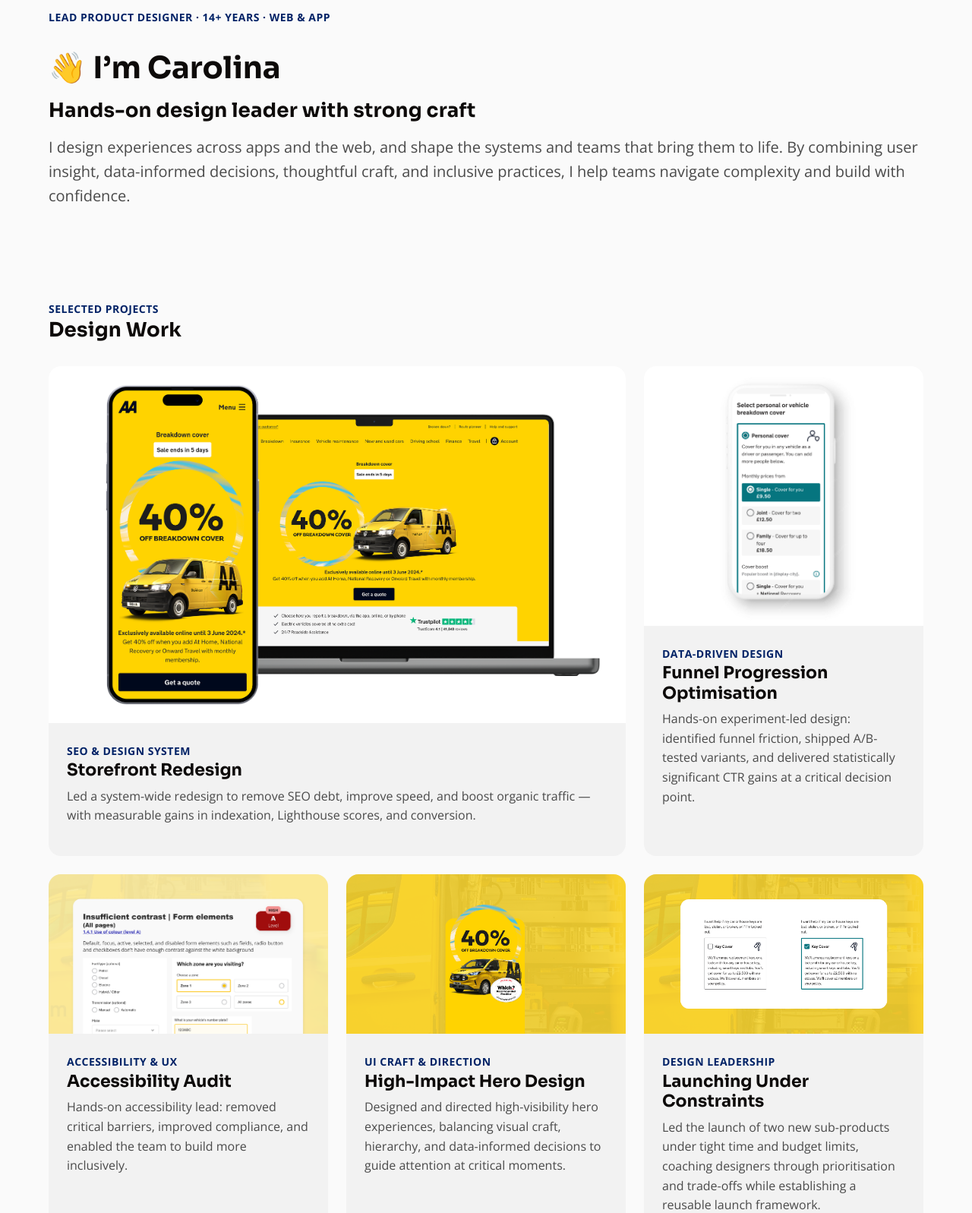
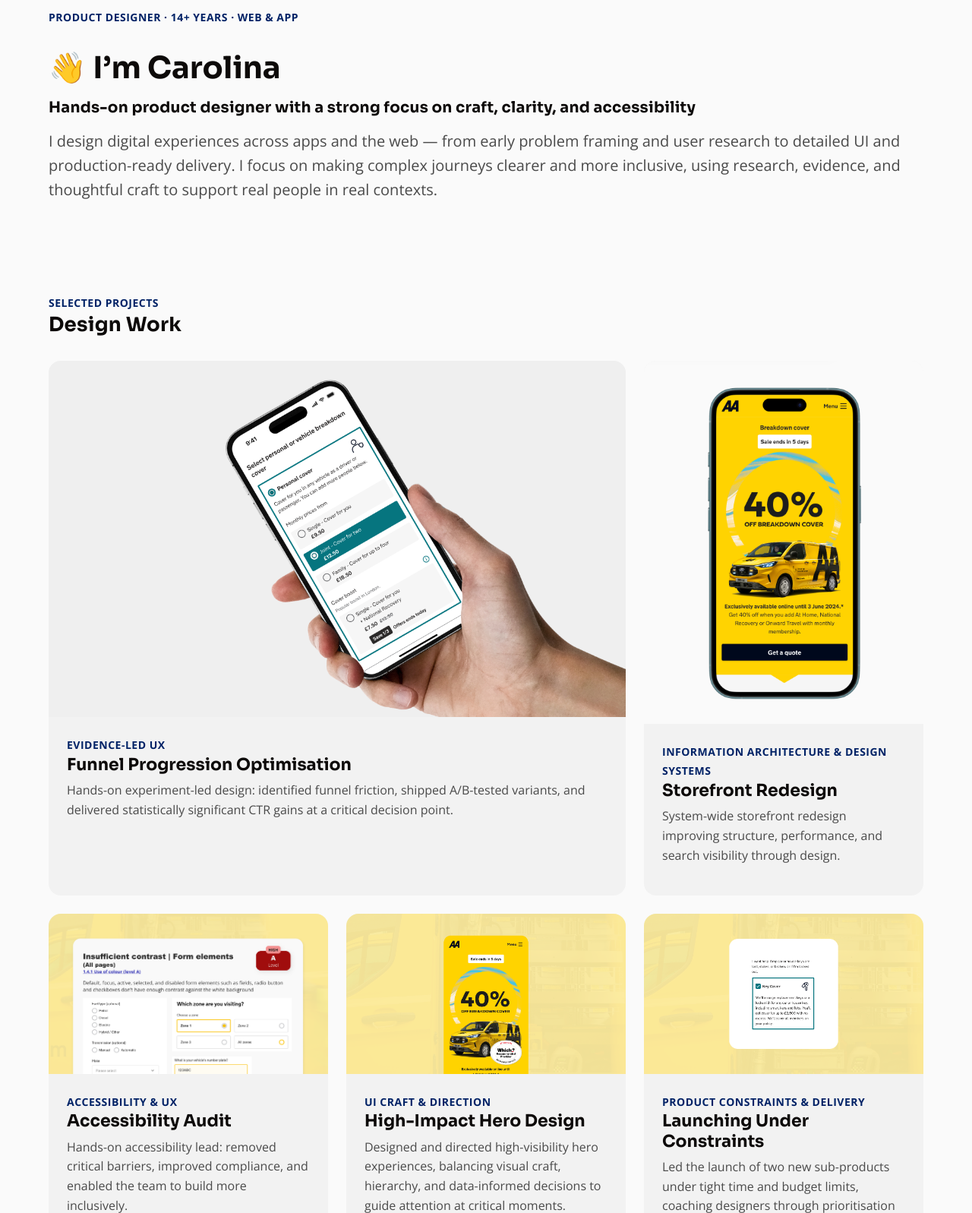
Before and after one commit to carolinadeaguiar/portfolio, a plain HTML site: page index.html in a window 1280 px wide. Shown: the part 140-1737 px from the top of the page at 76% size. Drawn offline with nearby package versions, Linux system fonts and the light colour scheme.

Commit message:
Update index.html
focused on the craft home page

```diff
--- a/index.html
+++ b/index.html
@@ -1,5 +1,5 @@
 <!DOCTYPE html>
-<html lang="en">
+<html lang="en-GB">
 <head>
   <meta charset="UTF-8">
   <meta name="viewport" content="width=device-width, initial-scale=1.0">
@@ -37,10 +37,10 @@
       <div class="container">
         <div class="hero__grid">
           <div class="hero__content animate-fade-in">
-            <span class="hero__caption">Lead Product Designer · 14+ years · Web & App</span>
+            <span class="hero__caption">Product Designer · 14+ years · Web & App</span>
             <h1 id="hero-title" class="hero__title"><span class="wave-emoji">👋</span> I’m Carolina</h1>
-            <h2>Hands-on design leader with strong craft</h2>
-            <p class="hero__text">I design experiences across apps and the web, and shape the systems and teams that bring them to life. By combining user insight, data-informed decisions, thoughtful craft, and inclusive practices, I help teams navigate complexity and build with confidence.</p>
+            <h2 class="hero__subtitle">Hands-on product designer with a strong focus on craft, clarity, and accessibility</h2>
+            <p class="hero__text">I design digital experiences across apps and the web — from early problem framing and user research to detailed UI and production-ready delivery. I focus on making complex journeys clearer and more inclusive, using research, evidence, and thoughtful craft to support real people in real contexts.</p>
             <!--
             <a href="#work" class="btn btn--primary">View My Work</a>
             -->
@@ -59,33 +59,33 @@
 
         <div class="bento-grid bento-grid--5">
           <!-- Project 1 -->
-          <article class="bento-card animate-fade-in">
-            <a href="seo-optimisation.html" class="bento-card__link">
+          <article class="bento-card animate-fade-in animate-delay-1">
+            <a href="cro-iterations.html" class="bento-card__link">
               <img
-                src="images/project-seo/front-SEO.png"
-                alt="SEO & performance new redesign showing the new scores"
+                src="images/project-cro/front-cro-phone.png"
+                alt="Cover selection CRO variant test interface"
                 class="bento-card__image"
               >
               <div class="bento-card__content">
-                <span class="bento-card__caption">SEO & Design System</span>
-                <h3 class="bento-card__title">Storefront Redesign</h3>
-                <p class="bento-card__text">Led a system-wide redesign to remove SEO debt, improve speed, and boost organic traffic — with measurable gains in indexation, Lighthouse scores, and conversion.</p>
+                <span class="bento-card__caption">Evidence-led UX</span>
+                <h3 class="bento-card__title">Funnel Progression Optimisation</h3>
+                <p class="bento-card__text">Hands-on experiment-led design: identified funnel friction, shipped A/B-tested variants, and delivered statistically significant CTR gains at a critical decision point.</p>
               </div>
             </a>
           </article>
 
           <!-- Project 2 -->
-          <article class="bento-card animate-fade-in animate-delay-1">
-            <a href="cro-iterations.html" class="bento-card__link">
+          <article class="bento-card animate-fade-in">
+            <a href="seo-optimisation.html" class="bento-card__link">
               <img
-                src="images/project-cro/front-CRO.png"
-                alt="Cover selection CRO variant test interface"
+                src="images/project-seo/front-seo-phone.png"
+                alt="Phone frame showing the AA's new storefront"
                 class="bento-card__image"
               >
               <div class="bento-card__content">
-                <span class="bento-card__caption">Data-Driven Design</span>
-                <h3 class="bento-card__title">Funnel Progression Optimisation</h3>
-                <p class="bento-card__text">Hands-on experiment-led design: identified funnel friction, shipped A/B-tested variants, and delivered statistically significant CTR gains at a critical decision point.</p>
+                <span class="bento-card__caption">Information Architecture & Design Systems</span>
+                <h3 class="bento-card__title">Storefront Redesign</h3>
+                <p class="bento-card__text">System-wide storefront redesign improving structure, performance, and search visibility through design.</p>
               </div>
             </a>
           </article>
@@ -110,7 +110,7 @@
           <article class="bento-card animate-fade-in animate-delay-2">
             <a href="hero-designs.html" class="bento-card__link">
               <img
-                src="images/project-hero/front-HERO.png"
+                src="images/project-hero/front-hero.png"
                 alt="Van UI for hero banners in Breakdown Cover landing page"
                 class="bento-card__image"
               >
@@ -126,12 +126,12 @@
           <article class="bento-card animate-fade-in animate-delay-3">
             <a href="subproducts-launch.html" class="bento-card__link">
               <img
-                src="images/project-subproducts/front-SUBPRODUCTS.png"
+                src="images/project-subproducts/front-subproducts.png"
                 alt="Subproducts leadership case study, Key cover illustrating the work with an yellow the AA branded background"
                 class="bento-card__image"
               >
               <div class="bento-card__content">
-                <span class="bento-card__caption">Design Leadership</span>
+                <span class="bento-card__caption">Product Constraints & Delivery</span>
                 <h3 class="bento-card__title">Launching Under Constraints</h3>
                 <p class="bento-card__text">Led the launch of two new sub-products under tight time and budget limits, coaching designers through prioritisation and trade-offs while establishing a reusable launch framework.</p>
               </div>
```
